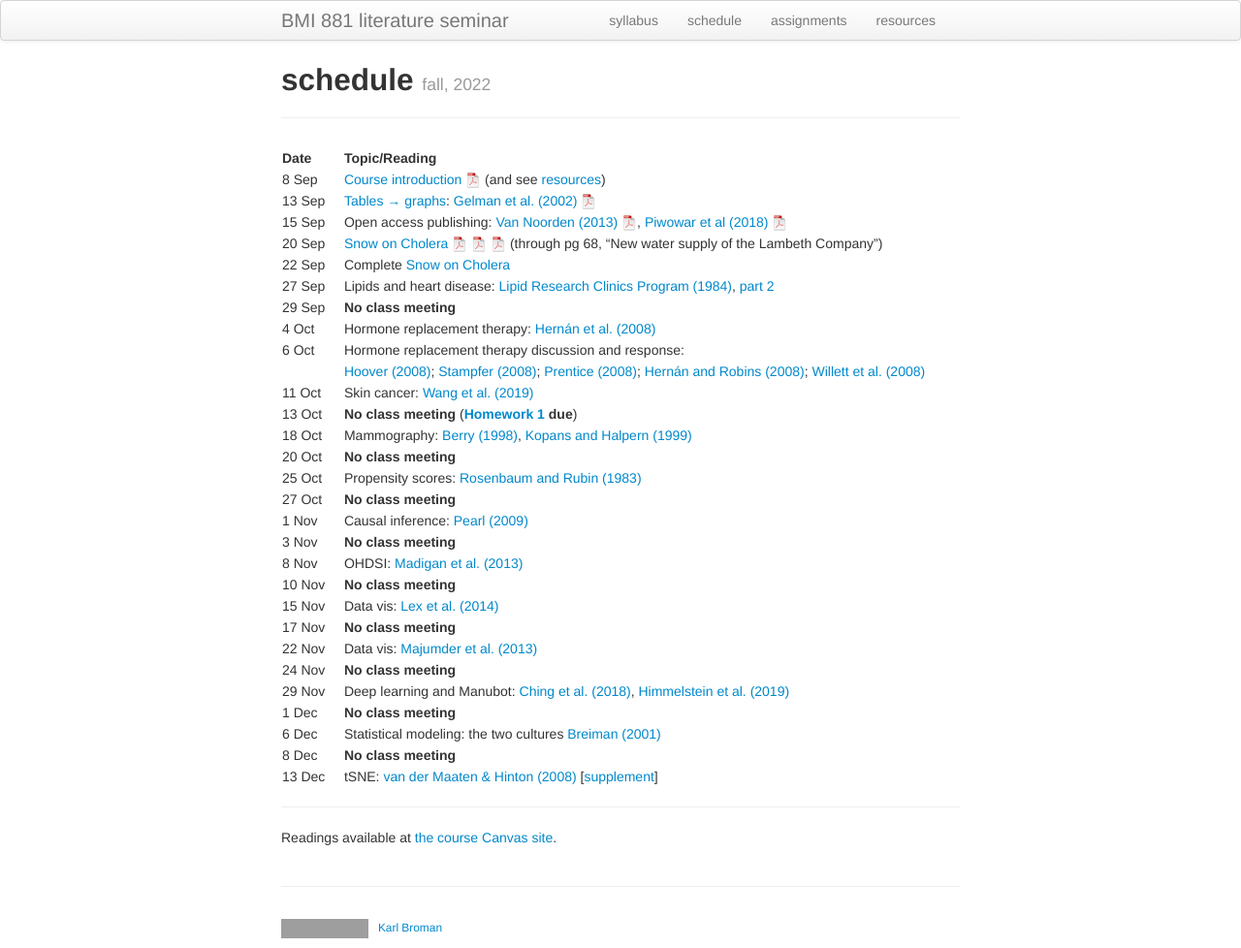
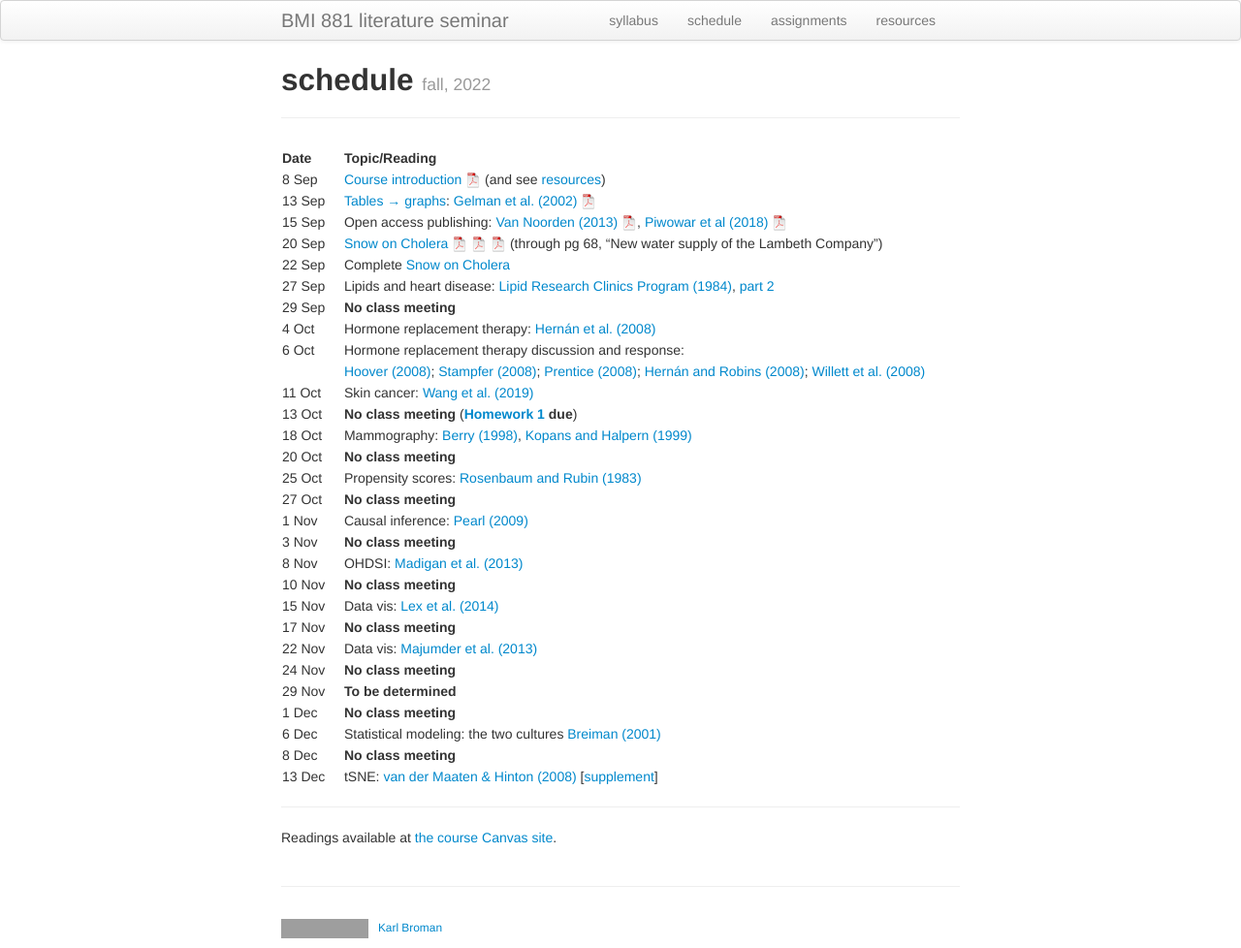
Before and after one commit to kbroman/BMI881_fall2022, a Jekyll site: the page built from schedule.md, in a window 1280 px wide. Shown: the whole page at 97% size. Built offline with Jekyll 4.4.1, drawn with Linux system fonts in a browser that asks for light colours; grey boxes are pictures that could not be loaded.

Commit message:
Drop the deep learning papers

```diff
--- a/schedule.md
+++ b/schedule.md
@@ -31,7 +31,7 @@ description: Schedule and readings for BMI 881, Biomedical data science scholarl
 | 17 Nov    |  | **No class meeting** |
 | 22 Nov    |  | Data vis: [Majumder et al. (2013)](https://doi.org/10.1080/01621459.2013.808157) |
 | 24 Nov    |  | **No class meeting** |
-| 29 Nov    |  | Deep learning and Manubot: [Ching et al. (2018)](https://doi.org/10.1098/rsif.2017.0387), [Himmelstein et al. (2019)](https://doi.org/10.1371/journal.pcbi.1007128) |
+| 29 Nov    |  | **To be determined** |
 | 1 Dec    |  | **No class meeting** |
 | 6 Dec   |  | Statistical modeling: the two cultures [Breiman (2001)](https://doi.org/10.1214/ss/1009213726) |
 | 8 Dec    |  | **No class meeting** |
```
